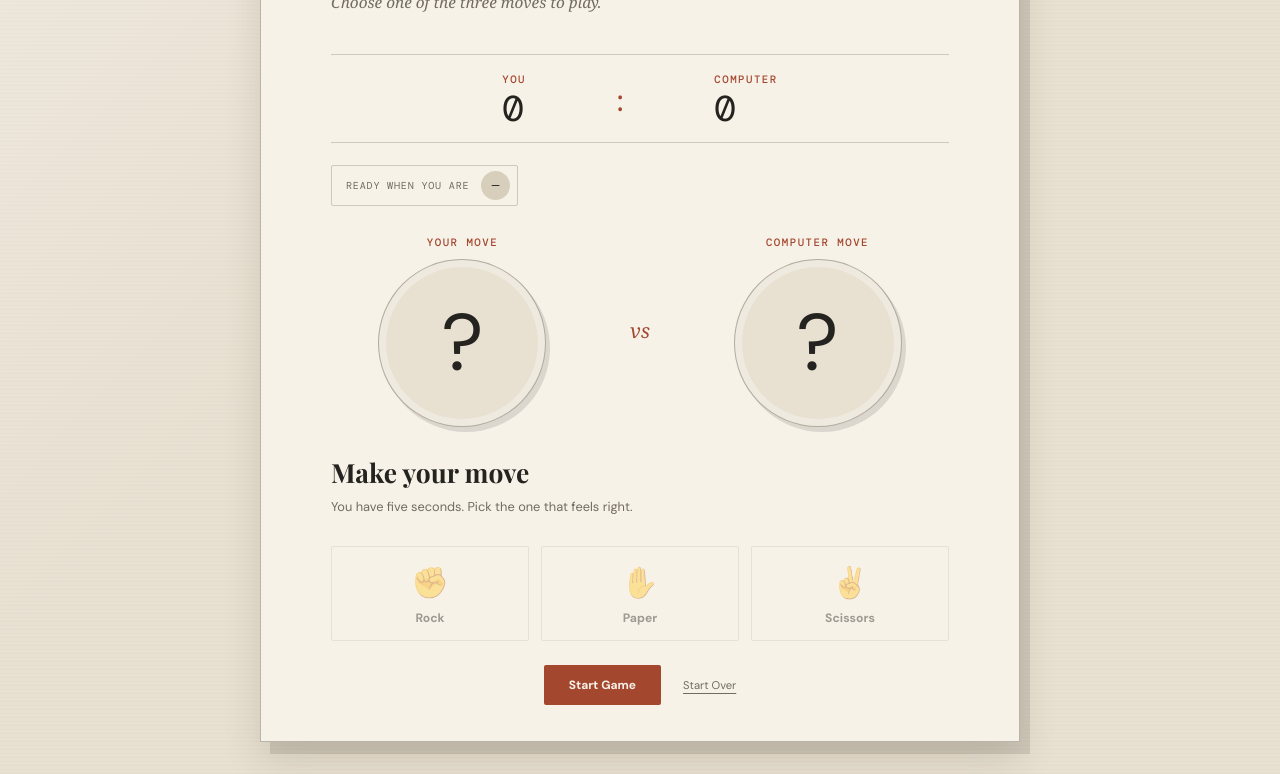
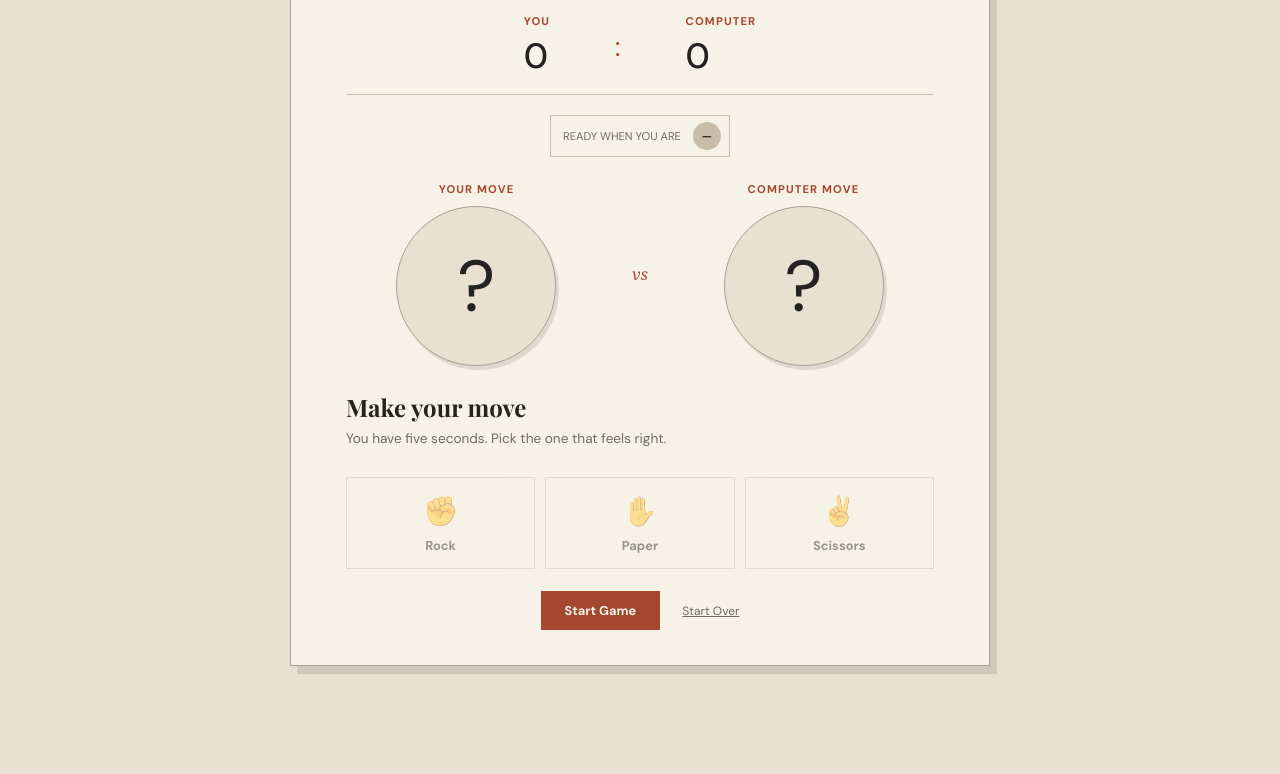
Before and after one commit to Akarshan8/Third-Space-, a plain HTML site: page Rock-Paper-Scissor/index.html in a window 1280 px wide. Shown: the part 312-1086 px from the top of the page. After the commit the page ends 1003 px from the top, so only its background shows below. Drawn offline with nearby package versions, Linux system fonts and the light colour scheme.

Commit message:
rock_paper_scissor.css

```diff
--- a/Rock-Paper-Scissor/rock_paper_scissor.css
+++ b/Rock-Paper-Scissor/rock_paper_scissor.css
@@ -1,15 +1,12 @@
-@import url('https://fonts.googleapis.com/css2?family=DM+Mono:wght@400;500&family=DM+Sans:wght@400;500;700&family=Playfair+Display:wght@600;700&display=swap');
+@import url('https://fonts.googleapis.com/css2?family=DM+Sans:wght@400;500;700&family=Playfair+Display:wght@600;700&display=swap');
 
 :root {
-    --paper: #e8e0d1;
-    --paper-dark: #d8cebc;
-    --ink: #25231f;
-    --soft-ink: #716b60;
-    --rust: #a4472f;
-    --rust-dark: #823725;
-    --yellow: #d6aa48;
-    --white: #f7f2e8;
-    --hairline: rgba(37, 35, 31, .2);
+    --background: #e8e0d1;
+    --card: #f7f2e8;
+    --text: #25231f;
+    --muted: #716b60;
+    --accent: #a4472f;
+    --border: #c8bdab;
 }
 
 * {
@@ -19,100 +16,62 @@
 body {
     min-height: 100vh;
     margin: 0;
-    padding: 32px 18px;
+    padding: 25px 15px;
     display: grid;
     place-items: center;
-    color: var(--ink);
-    background-color: var(--paper);
-    background-image:
-        linear-gradient(135deg, rgba(255, 255, 255, .32), transparent 42%),
-        repeating-linear-gradient(0deg, rgba(80, 62, 35, .025) 0 1px, transparent 1px 4px);
+    background: var(--background);
+    color: var(--text);
     font-family: 'DM Sans', Arial, sans-serif;
 }
 
 .game {
-    position: relative;
-    width: min(100%, 760px);
-    padding: clamp(30px, 6vw, 64px) clamp(22px, 7vw, 70px) 36px;
-    overflow: hidden;
-    border: 1px solid rgba(37, 35, 31, .3);
-    background: var(--white);
-    box-shadow: 10px 12px 0 rgba(37, 35, 31, .12), 0 18px 35px rgba(65, 48, 27, .14);
-}
-
-.game::before {
-    position: absolute;
-    width: 190px;
-    height: 190px;
-    top: -105px;
-    right: -75px;
-    content: '';
-    border: 1px solid rgba(164, 71, 47, .2);
-    border-radius: 50%;
-    box-shadow: 0 0 0 17px rgba(164, 71, 47, .05), 0 0 0 34px rgba(164, 71, 47, .04);
-    pointer-events: none;
+    width: 100%;
+    max-width: 700px;
+    padding: 45px 55px 35px;
+    border: 1px solid #aaa092;
+    background: var(--card);
+    box-shadow: 7px 8px 0 rgba(37, 35, 31, .12);
 }
 
 .intro {
-    position: relative;
-    margin-bottom: 39px;
-    text-align: left;
+    margin-bottom: 32px;
 }
 
 .eyebrow,
 .side-label,
 .score span {
-    color: var(--rust);
-    font-family: 'DM Mono', monospace;
-    font-size: .67rem;
-    font-weight: 500;
-    letter-spacing: .14em;
+    color: var(--accent);
+    font-size: .7rem;
+    font-weight: 700;
+    letter-spacing: .1em;
     text-transform: uppercase;
 }
 
 .eyebrow {
-    display: flex;
-    align-items: center;
-    gap: 10px;
-    margin: 0 0 15px;
-}
-
-.eyebrow::before {
-    width: 28px;
-    height: 1px;
-    content: '';
-    background: var(--rust);
+    margin: 0 0 12px;
 }
 
 h1 {
-    max-width: 590px;
     margin: 0;
-    color: var(--ink);
     font-family: 'Playfair Display', Georgia, serif;
-    font-size: clamp(2.45rem, 7vw, 5rem);
-    line-height: .98;
-    letter-spacing: -.06em;
+    font-size: clamp(2.4rem, 7vw, 4.5rem);
+    line-height: 1;
 }
 
 .quote {
-    max-width: 410px;
-    margin: 20px 0 0;
-    color: var(--soft-ink);
-    font-family: Georgia, serif;
-    font-size: .96rem;
-    font-style: italic;
-    line-height: 1.55;
+    margin: 16px 0 0;
+    color: var(--muted);
 }
 
 .scoreboard {
     display: flex;
     align-items: center;
     justify-content: center;
-    gap: clamp(25px, 9vw, 90px);
-    margin-bottom: 22px;
-    padding: 17px 12px 15px;
-    border-top: 1px solid var(--hairline);
-    border-bottom: 1px solid var(--hairline);
+    gap: 65px;
+    margin-bottom: 20px;
+    padding: 15px;
+    border-top: 1px solid var(--border);
+    border-bottom: 1px solid var(--border);
 }
 
 .score {
@@ -121,67 +80,58 @@ h1 {
 }
 
 .score strong {
-    color: var(--ink);
-    font-family: 'DM Mono', monospace;
-    font-size: 2.25rem;
-    font-weight: 400;
-    line-height: 1;
+    font-size: 2.2rem;
+    font-weight: 500;
 }
 
 .score-divider {
-    color: var(--rust);
-    font-family: Georgia, serif;
-    font-size: 1.8rem;
+    color: var(--accent);
+    font-size: 1.7rem;
 }
 
 .round-timer {
-    display: inline-flex;
+    display: flex;
     align-items: center;
     gap: 12px;
-    margin: 0 auto 29px;
-    padding: 5px 7px 5px 14px;
-    border: 1px solid var(--hairline);
-    border-radius: 2px;
-    color: var(--soft-ink);
-    font-family: 'DM Mono', monospace;
-    font-size: .63rem;
-    letter-spacing: .08em;
+    width: fit-content;
+    margin: 0 auto 25px;
+    padding: 6px 8px 6px 12px;
+    border: 1px solid var(--border);
+    color: var(--muted);
+    font-size: .7rem;
     text-transform: uppercase;
-    transition: background .2s ease, color .2s ease, border-color .2s ease;
 }
 
 .round-timer strong {
     display: grid;
-    width: 29px;
-    height: 29px;
+    width: 28px;
+    height: 28px;
     place-items: center;
     border-radius: 50%;
-    background: var(--ink);
-    color: var(--white);
-    font-size: .8rem;
-    font-weight: 400;
+    background: var(--text);
+    color: var(--card);
 }
 
 .round-timer.urgent {
-    border-color: var(--rust);
-    color: var(--rust);
+    border-color: var(--accent);
+    color: var(--accent);
 }
 
 .round-timer.urgent strong {
-    background: var(--rust);
+    background: var(--accent);
 }
 
 .round-timer.resting strong {
-    background: var(--paper-dark);
-    color: var(--ink);
+    background: var(--border);
+    color: var(--text);
 }
 
 .battle {
     display: grid;
     grid-template-columns: 1fr auto 1fr;
     align-items: center;
-    gap: clamp(12px, 4vw, 36px);
-    margin: 0 auto 27px;
+    gap: 25px;
+    margin-bottom: 25px;
 }
 
 .side {
@@ -192,139 +142,124 @@ h1 {
 
 .hand {
     display: grid;
-    width: min(100%, 168px);
+    width: 160px;
+    max-width: 100%;
     aspect-ratio: 1;
     place-items: center;
-    border: 1px solid rgba(37, 35, 31, .28);
+    border: 1px solid #aaa092;
     border-radius: 50%;
-    background: var(--paper);
-    box-shadow: inset 0 0 0 7px rgba(255, 255, 255, .3), 4px 5px 0 rgba(37, 35, 31, .13);
-    font-size: clamp(3.1rem, 10vw, 5rem);
-    line-height: 1;
+    background: var(--background);
+    box-shadow: 3px 4px 0 rgba(37, 35, 31, .12);
+    font-size: 4.5rem;
 }
 
 .versus {
-    color: var(--rust);
+    color: var(--accent);
     font-family: Georgia, serif;
-    font-size: 1.25rem;
     font-style: italic;
 }
 
 .result {
     margin: 0 0 7px;
     font-family: 'Playfair Display', Georgia, serif;
-    font-size: 1.65rem;
+    font-size: 1.5rem;
     font-weight: 700;
 }
 
 .message {
     min-height: 22px;
-    margin: 0 0 27px;
-    color: var(--soft-ink);
-    font-size: .8rem;
-    line-height: 1.5;
+    margin: 0 0 25px;
+    color: var(--muted);
+    font-size: .85rem;
 }
 
 .choices {
     display: grid;
     grid-template-columns: repeat(3, 1fr);
-    gap: 12px;
+    gap: 10px;
 }
 
-.choice,
-.start,
-.reset {
-    border: 0;
+button {
     font: inherit;
     cursor: pointer;
-    transition: transform .16s ease, background .16s ease, border-color .16s ease, color .16s ease, opacity .16s ease;
 }
 
 .choice {
     display: grid;
     justify-items: center;
-    gap: 8px;
-    padding: 16px 8px 14px;
-    border: 1px solid var(--hairline);
-    border-radius: 2px;
+    gap: 7px;
+    padding: 14px 8px;
+    border: 1px solid var(--border);
     background: transparent;
-    color: var(--ink);
-    font-size: .76rem;
+    color: var(--text);
+    font-size: .8rem;
     font-weight: 700;
 }
 
-.choice-icon {
-    font-size: 1.9rem;
-}
-
 .choice:hover:not(:disabled) {
-    transform: translateY(-3px);
-    border-color: var(--rust);
+    border-color: var(--accent);
     background: #f1e5d1;
-}
-
-.choice:active:not(:disabled) {
-    transform: translateY(0);
 }
 
 .choice:disabled {
     cursor: not-allowed;
-    opacity: .42;
+    opacity: .45;
+}
+
+.choice-icon {
+    font-size: 1.8rem;
 }
 
 .game-actions {
     display: flex;
+    justify-content: center;
     align-items: center;
-    justify-content: center;
     gap: 22px;
-    margin-top: 24px;
+    margin-top: 22px;
 }
 
 .start {
-    padding: 12px 25px;
-    border-radius: 2px;
-    background: var(--rust);
-    color: var(--white);
-    font-size: .75rem;
+    padding: 11px 24px;
+    border: 0;
+    background: var(--accent);
+    color: var(--card);
+    font-size: .8rem;
     font-weight: 700;
 }
 
 .start:hover {
-    transform: translateY(-2px);
-    background: var(--rust-dark);
+    background: #823725;
 }
 
 .reset {
     padding: 8px 0;
+    border: 0;
     background: transparent;
-    color: var(--soft-ink);
-    font-size: .7rem;
+    color: var(--muted);
+    font-size: .75rem;
     text-decoration: underline;
-    text-underline-offset: 4px;
 }
 
 .reset:hover {
-    color: var(--rust);
+    color: var(--accent);
 }
 
-.choice:focus-visible,
-.start:focus-visible,
-.reset:focus-visible {
-    outline: 2px solid var(--yellow);
-    outline-offset: 4px;
+button:focus-visible {
+    outline: 2px solid #d6aa48;
+    outline-offset: 3px;
 }
 
-@media (max-width: 500px) {
+@media (max-width: 520px) {
     body {
-        padding: 12px 9px;
+        padding: 12px 8px;
     }
 
     .game {
-        padding: 30px 15px 27px;
+        padding: 30px 16px 25px;
     }
 
-    .intro {
-        margin-bottom: 31px;
+    .scoreboard {
+        gap: 35px;
     }
 
     .battle {
@@ -332,23 +267,10 @@ h1 {
     }
 
     .hand {
-        box-shadow: inset 0 0 0 5px rgba(255, 255, 255, .3), 3px 4px 0 rgba(37, 35, 31, .13);
+        font-size: 3.5rem;
     }
 
     .side-label {
-        font-size: .56rem;
-    }
-
-    .quote {
-        font-size: .9rem;
+        font-size: .6rem;
     }
 }
-
-@media (prefers-reduced-motion: reduce) {
-
-    *,
-    *::before,
-    *::after {
-        transition-duration: .01ms !important;
-    }
-}
```
